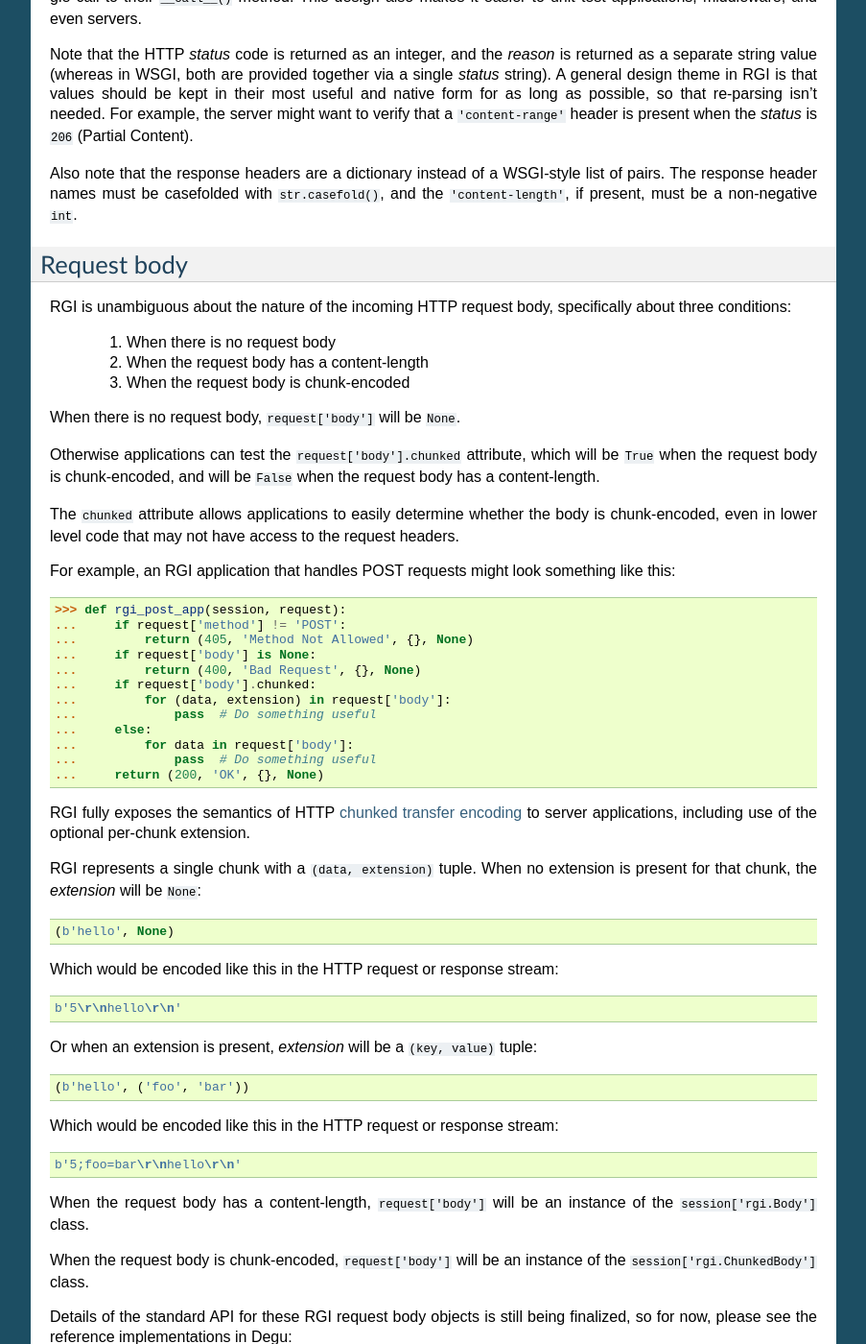
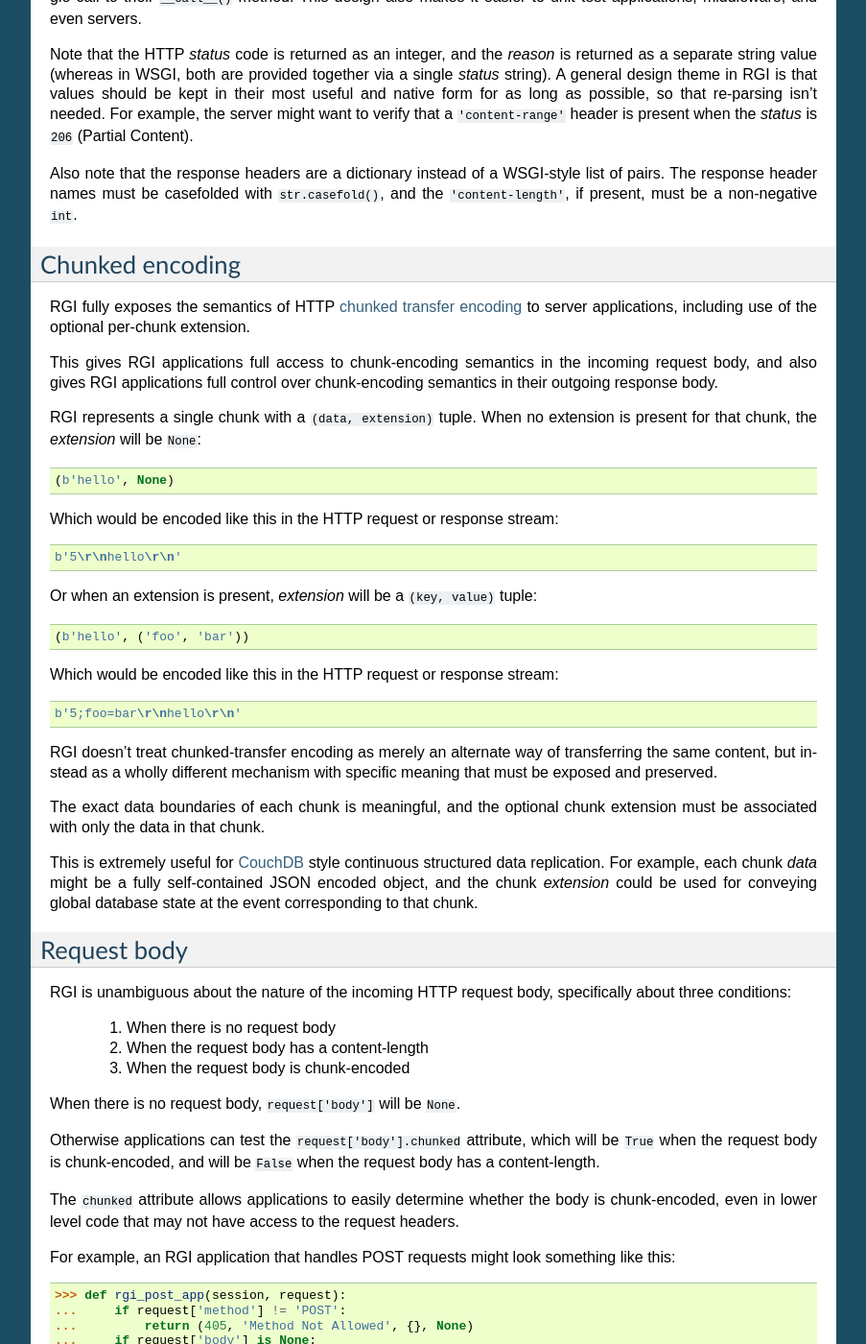
Before and after one commit to json420/degu, a Sphinx documentation site: the page built from doc/rgi.rst, in a window 1280 px wide and 1400 px high, scrolled down 6541 px. Shown: the whole window at 96% size, without its empty margins (198-1101 px from the left). Built offline with Sphinx 7.4.7, drawn with Linux system fonts in a browser that asks for light colours.

Commit message:
rgi.rst: move details on chunked transfer encoding into its own 'Chunked encoding' section, flesh out a bit more

```diff
--- a/doc/rgi.rst
+++ b/doc/rgi.rst
@@ -433,6 +433,47 @@ non-negative ``int``.
 
 
 
+Chunked encoding
+----------------
+
+RGI fully exposes the semantics of HTTP `chunked transfer encoding`_ to server
+applications, including use of the optional per-chunk extension.
+
+This gives RGI applications full access to chunk-encoding semantics in the
+incoming request body, and also gives RGI applications full control over
+chunk-encoding semantics in their outgoing response body.
+
+RGI represents a single chunk with a ``(data, extension)`` tuple.  When no
+extension is present for that chunk, the *extension* will be ``None``::
+
+    (b'hello', None)
+
+Which would be encoded like this in the HTTP request or response stream::
+
+    b'5\r\nhello\r\n'
+
+Or when an extension is present, *extension* will be a ``(key, value)`` tuple::
+
+    (b'hello', ('foo', 'bar'))
+
+Which would be encoded like this in the HTTP request or response stream::
+
+    b'5;foo=bar\r\nhello\r\n'
+
+RGI doesn't treat chunked-transfer encoding as merely an alternate way of
+transferring the same content, but instead as a wholly different mechanism with
+specific meaning that must be exposed and preserved.
+
+The exact data boundaries of each chunk is meaningful, and the optional chunk
+extension must be associated with only the data in that chunk.
+
+This is extremely useful for `CouchDB`_ style continuous structured data
+replication.  For example, each chunk *data* might be a fully self-contained
+JSON encoded object, and the chunk *extension* could be used for conveying
+global database state at the event corresponding to that chunk.
+
+
+
 Request body
 ------------
 
@@ -470,26 +511,6 @@ like this:
 ...         for data in request['body']:
 ...             pass  # Do something useful
 ...     return (200, 'OK', {}, None)
-
-RGI fully exposes the semantics of HTTP `chunked transfer encoding`_ to server
-applications, including use of the optional per-chunk extension.
-
-RGI represents a single chunk with a ``(data, extension)`` tuple.  When no
-extension is present for that chunk, the *extension* will be ``None``::
-
-    (b'hello', None)
-
-Which would be encoded like this in the HTTP request or response stream::
-
-    b'5\r\nhello\r\n'
-
-Or when an extension is present, *extension* will be a ``(key, value)`` tuple::
-
-    (b'hello', ('foo', 'bar'))
-
-Which would be encoded like this in the HTTP request or response stream::
-
-    b'5;foo=bar\r\nhello\r\n'
 
 When the request body has a content-length, ``request['body']`` will be an
 instance of the ``session['rgi.Body']`` class.
@@ -810,4 +831,5 @@ underlying Python3 `socket API`_.
 .. _`Dmedia`: https://launchpad.net/dmedia
 .. _`socket API`: https://docs.python.org/3/library/socket.html
 .. _`chunked transfer encoding`: https://en.wikipedia.org/wiki/Chunked_transfer_encoding
+.. _`CouchDB`: http://couchdb.apache.org/
 .. _`socket.socket.makefile()`: https://docs.python.org/3/library/socket.html#socket.socket.makefile
```
